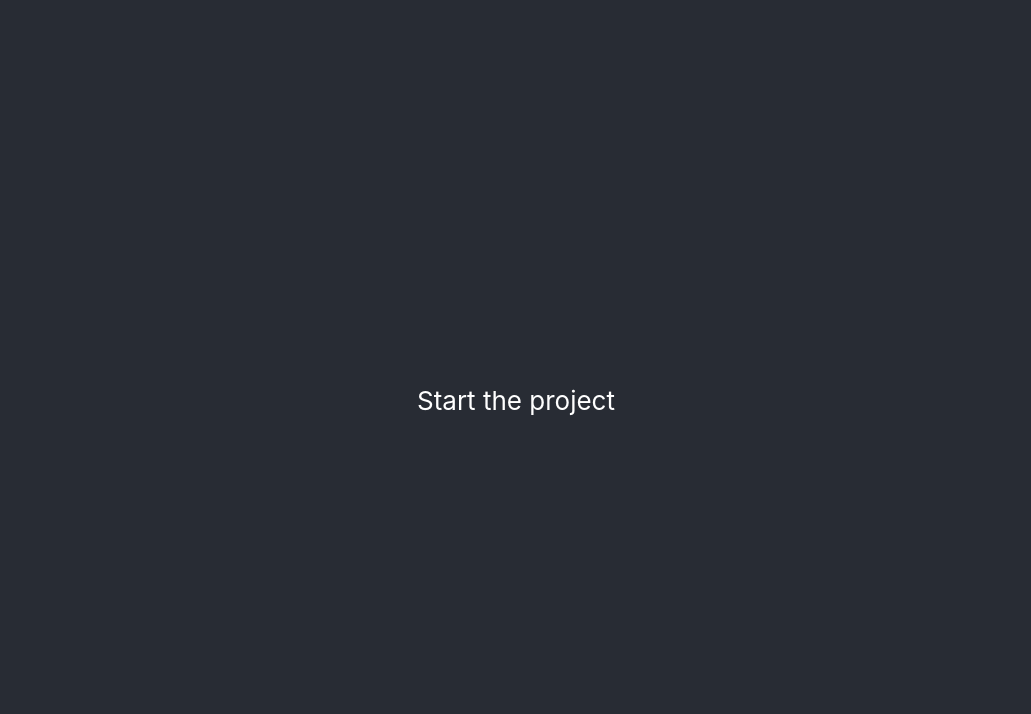
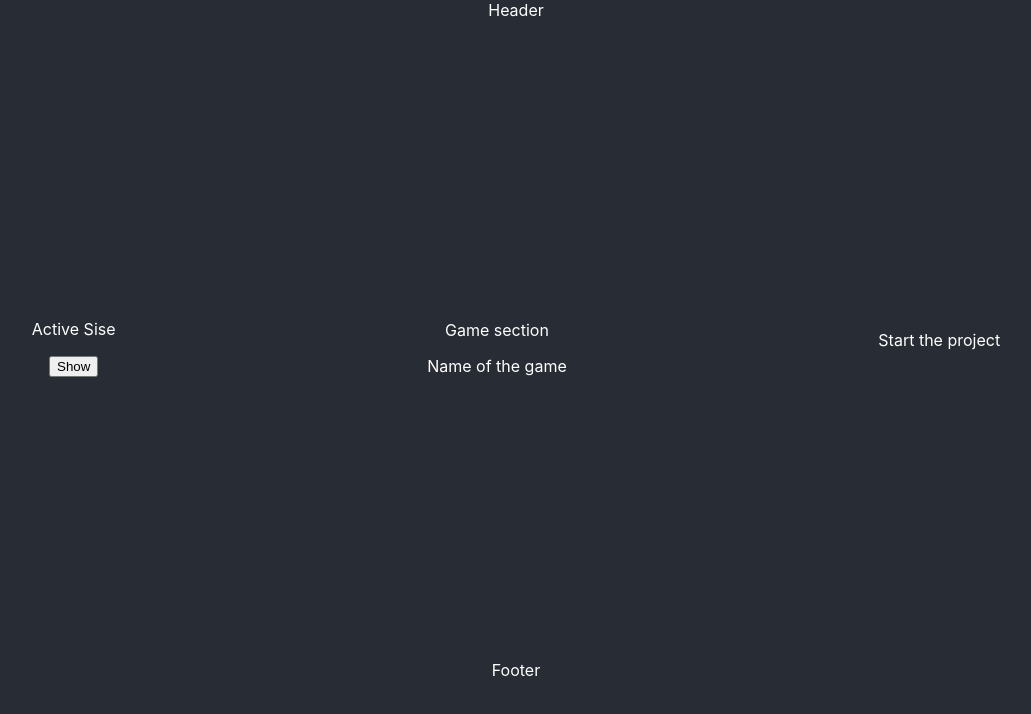
Before and after one commit to Zolotou/Steam-Store-Simulation, a React (Create React App) app: page / in a window 1280 px wide. Shown: the top 714 px of the page, without its empty margins (124-1155 px from the left). Built offline with nearby package versions, Linux system fonts and the light colour scheme.

Commit message:
feat: add sass and api-cors-policy
Co-authored-by: Maslovars <Maslovars@users.noreply.github.com>

```diff
--- a/package.json
+++ b/package.json
@@ -6,8 +6,10 @@
     "@testing-library/jest-dom": "^5.11.4",
     "@testing-library/react": "^11.1.0",
     "@testing-library/user-event": "^12.1.10",
+    "node-sass": "^5.0.0",
     "react": "^17.0.1",
     "react-dom": "^17.0.1",
+    "react-router-dom": "^5.2.0",
     "react-scripts": "4.0.2",
     "web-vitals": "^1.0.1"
   },
--- a/src/App.js
+++ b/src/App.js
@@ -1,11 +1,28 @@
-import './App.css';
+import './App.scss';
+import React, {useState, useEffect} from 'react';
+import Footer from "./components/Footer/Footer";
+import Header from "./components/Header/Header";
+import Main from "./components/Main/Main";
 
 function App() {
+  const [state, setState] = useState("Name of the game");
+  const takeName = async () => {
+    const api_host = "https://cors-anywhere.herokuapp.com/"
+    const url = 'http://steamspy.com/api.php?request=top100in2weeks';
+    const res = await fetch(api_host + url);
+    const data = await res.json();
+    const array = []
+    for (let game in data){
+      array.push(game);
+    }
+    setState(array.map(game => state.push(game.name)));
+    console.log(state);
+  }
   return (
     <div className="App">
-      <header className="App-header">
-        <p>Start the project</p>
-      </header>
+        <Header />
+        <Main takeName={takeName} nameOfTheGame={state}/>
+        <Footer />
     </div>
   );
 }
--- a/src/App.css
+++ b/src/App.scss
@@ -1,5 +1,8 @@
 .App {
   text-align: center;
+  background-color: #282c34;
+  min-height: 100vh;
+  color: white;
 }
 
 .App-logo {
@@ -28,6 +31,14 @@
   color: #61dafb;
 }
 
+.main {
+  height: 80vh;
+  display: flex;
+  align-items: center;
+  justify-content: space-around;
+
+}
+
 @keyframes App-logo-spin {
   from {
     transform: rotate(0deg);
--- /dev/null
+++ b/src/components/Footer/Footer.js
@@ -0,0 +1,7 @@
+const Footer = () => {
+    return (
+        <footer>Footer</footer>
+    )
+}
+
+export default Footer;
--- /dev/null
+++ b/src/components/Header/Header.js
@@ -0,0 +1,7 @@
+const Header = () => {
+    return (
+        <header>Header</header>
+    )
+}
+
+export default Header;
--- /dev/null
+++ b/src/components/Main/Main.js
@@ -0,0 +1,19 @@
+const Main = ({takeName, nameOfTheGame}) => {
+    return (
+        <main className="main">
+
+          <section>
+             <p>Active Sise</p>
+            <button onClick={takeName}>Show</button>
+          </section>
+          <section>
+            <p>Game section</p>
+            {nameOfTheGame}
+          </section>
+
+        <p>Start the project</p>
+        </main>
+    )
+}
+
+export default Main;
--- a/src/index.js
+++ b/src/index.js
@@ -1,6 +1,6 @@
 import React from 'react';
 import ReactDOM from 'react-dom';
-import './index.css';
+import './index.scss';
 import App from './App';
 
 
```
Also changed, not shown: src/index.scss (renamed from src/index.css), 1 other file (tests, documents, lock files or other folders).
